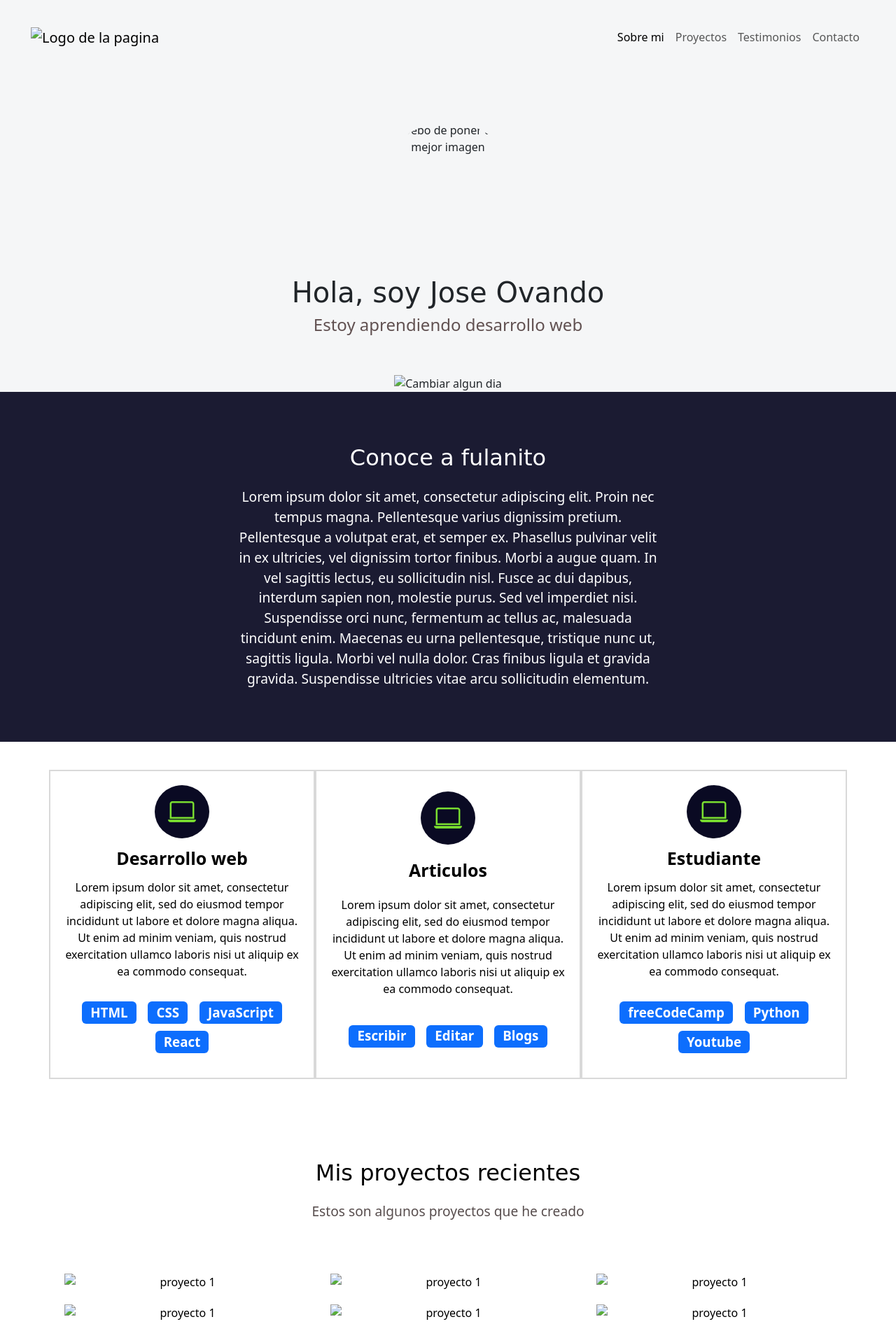
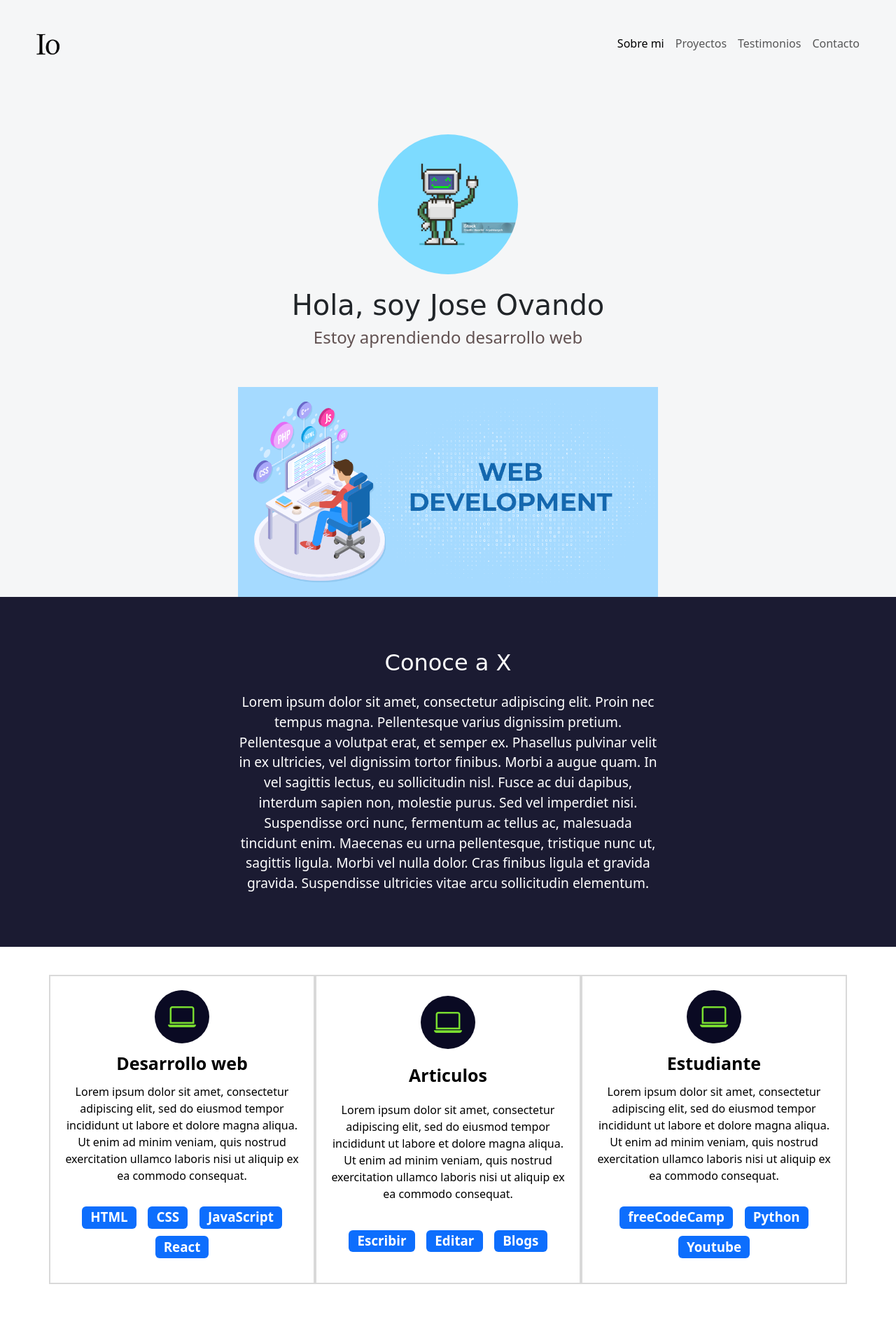
Before and after one commit to Jose-Ovando99/learn-bootstrap, a plain HTML site: page index.html in a window 1280 px wide. Shown: the top 1902 px of the page at 70% size. Drawn offline with nearby package versions, Linux system fonts and the light colour scheme; a web font is replaced by a local one.

Commit message:
actualizar imagenes

```diff
--- a/index.html
+++ b/index.html
@@ -18,7 +18,7 @@
   <link href="https://fonts.googleapis.com/css2?family=Quicksand:wght@300..700&family=Rubik+Dirt&family=Share+Tech+Mono&display=swap" rel="stylesheet">
   <!-- Rels locales -->
   <link href="styles.css" rel="stylesheet">
-  <link rel="icon" type="image/png" href="../imagenes-favicons/icon-bootlearn.png">
+  <link rel="icon" type="image/png" href="./imagenes/bs-icon.png">
   <title>Aprendiendo Bootstrap</title>
 </head>
 
@@ -32,7 +32,7 @@
       </button>
       <div class="collapse navbar-collapse" id="navbar-toggler">
         <a class="navbar-brand" href="#">
-          <img src="../imagenes-favicons/icon-bootlearn.png" width="50px" alt="Logo de la pagina">
+          <img src="./imagenes/io-nav.png" width="50px" alt="Logo de la pagina">
         </a>
         <ul class="navbar-nav d-flex justify-content-center align-items-center">
           <li class="nav-item">
@@ -56,21 +56,21 @@
   <section class="hero align-items-stretch">
     <div class="hero-principal d-flex flex-column justify-content-center align-items-center">
       <img class="hero-imagen-desarrollador rounded-circle"
-        src="../JavaScript-Dom/toppings-de-pizza/Imagenes/fondo-pizza.jpg" alt="Debo de poner una mejor imagen"
+        src="./imagenes/pa-dev.jpg" alt="Debo de poner una mejor imagen"
         width="90px">
       <h1>Hola, soy Jose Ovando</h1>
       <h2>Estoy aprendiendo desarrollo web</h2>
     </div>
     <div class="hero-inferior">
-      <img class="hero-inferior-imagen img-fluid" src="../JavaScript-Dom/citas-aleatorias/imagenes-citas/bibli.jpg"
-        alt="Cambiar algun dia">
+      <img class="hero-inferior-imagen img-fluid" src="./imagenes/hero-bottom.png"
+        alt="Imagen sobre desarrollo web">
     </div>
   </section>
 
   <!-- Sobre mi -->
   <section id="sobre-mi" class="sobre-mi seccion-oscura">
     <div class="contenedor">
-      <h2 class="seccion-titulo">Conoce a fulanito</h2>
+      <h2 class="seccion-titulo">Conoce a X</h2>
       <p class="seccion-texto">Lorem ipsum dolor sit amet, consectetur adipiscing elit. Proin nec tempus magna.
         Pellentesque varius dignissim pretium. Pellentesque a volutpat erat, et semper ex. Phasellus pulvinar velit in
         ex ultricies, vel dignissim tortor finibus. Morbi a augue quam. In vel sagittis lectus, eu sollicitudin nisl.
@@ -139,7 +139,7 @@
         <!-- Proyecto 1 -->
         <div class="col-12 col-md-6 col-lg-4">
           <div class="proyecto">
-            <img src="../imagenes-favicons/AdobeStock_567758379_Preview-removebg-preview.png" alt="proyecto 1">
+            <img src="./imagenes/pr1.png" alt="proyecto 1">
             <div class="overlay">
               <p>Proyecto 1</p>
               <div class="iconos-contenedor">
@@ -156,7 +156,7 @@
         <!-- Proyecto 2 -->
         <div class="col-12 col-md-6 col-lg-4">
           <div class="proyecto">
-            <img src="../imagenes-favicons/familia 4p.png" alt="proyecto 1">
+            <img src="./imagenes/pr1.png" alt="proyecto 1">
             <div class="overlay">
               <p>Proyecto 2</p>
               <div class="iconos-contenedor">
@@ -173,7 +173,7 @@
         <!-- Proyecto 3 -->
         <div class="col-12 col-md-6 col-lg-4">
           <div class="proyecto">
-            <img src="../imagenes-favicons/quitar_fondo-removebg-preview.png" alt="proyecto 1">
+            <img src="./imagenes/pr1.png" alt="proyecto 1">
             <div class="overlay">
               <p>Proyecto 3</p>
               <div class="iconos-contenedor">
@@ -190,7 +190,7 @@
         <!-- Proyecto 4 -->
         <div class="col-12 col-md-6 col-lg-4">
           <div class="proyecto">
-            <img src="../imagenes-favicons/robots cartoon 1.jpg" alt="proyecto 1">
+            <img src="./imagenes/pr1.png" alt="proyecto 1">
             <div class="overlay">
               <p>Proyecto 4</p>
               <div class="iconos-contenedor">
@@ -207,7 +207,7 @@
         <!-- Proyecto 5 -->
         <div class="col-12 col-md-6 col-lg-4">
           <div class="proyecto">
-            <img src="../imagenes-favicons/rpg character design.jpg" alt="proyecto 1">
+            <img src="./imagenes/pr1.png" alt="proyecto 1">
             <div class="overlay">
               <p>Proyecto 5</p>
               <div class="iconos-contenedor">
@@ -224,7 +224,7 @@
         <!-- Proyecto 6 -->
         <div class="col-12 col-md-6 col-lg-4">
           <div class="proyecto">
-            <img src="../imagenes-favicons/AdobeStock_567758379_Preview-removebg-preview.png" alt="proyecto 1">
+            <img src="./imagenes/pr1.png" alt="proyecto 1">
             <div class="overlay">
               <p>Proyecto 6</p>
               <div class="iconos-contenedor">
@@ -292,7 +292,7 @@
       <div class="carousel-inner">
         <div class="carousel-item active">
           <div class="container">
-            <img class="testimonio-img rounded-circle" src="../imagenes-favicons/Wizard.png" alt="Vato loco">
+            <img class="testimonio-img rounded-circle" src="./imagenes/test-1.jpg" alt="Vato loco">
             <p class="testimonio-texto">Lorem ipsum dolor sit amet consectetur adipisicing elit. Magni iste ullam, dolorem porro, necessitatibus nobis totam numquam ducimus sit illum tenetur nostrum laboriosam modi inventore!</p>
             <div class="testimonio-info">
               <p class="cliente">Vato loco</p>
@@ -303,7 +303,7 @@
         <div class="carousel-item">
           <div>
             <div class="container">
-              <img class="testimonio-img rounded-circle" src="../imagenes-favicons/quitar_fondo-removebg-preview.png" alt="Vato Vatin">
+              <img class="testimonio-img rounded-circle" src="./imagenes/test-2.jpg" alt="Vato Vatin">
               <p class="testimonio-texto">Lorem ipsum dolor sit amet consectetur adipisicing elit. Magni iste ullam, dolorem porro, necessitatibus nobis totam numquam ducimus sit illum tenetur nostrum laboriosam modi inventore!</p>
               <div class="testimonio-info">
                 <p class="cliente">Vato Vatin</p>
@@ -315,7 +315,7 @@
         <div class="carousel-item">
           <div>
             <div class="container">
-              <img class="testimonio-img rounded-circle" src="../imagenes-favicons/AdobeStock_567758379_Preview-removebg-preview.png" alt="Vato ultra loco">
+              <img class="testimonio-img rounded-circle" src="./imagenes/test-3.webp" alt="Vato ultra loco">
               <p class="testimonio-texto">Lorem ipsum dolor sit amet consectetur adipisicing elit. Magni iste ullam, dolorem porro, necessitatibus nobis totam numquam ducimus sit illum tenetur nostrum laboriosam modi inventore!</p>
               <div class="testimonio-info">
                 <p class="cliente">Hola que pez :v</p>
@@ -363,7 +363,7 @@
 
 <!-- Pie de pagina (footer) -->
   <footer class="seccion-oscura d-flex flex-column align-items-center justify-content-center">
-    <img class="footer-logo" src="../imagenes-favicons/AdobeStock_567758379_Preview-removebg-preview.png" alt="logo del portafolio">
+    <img class="footer-logo" src="./imagenes/pa-dev.jpg" alt="logo del portafolio">
     <p class="footer-texto text-center">Aprendo y creo todos los dias.<br>Creemos un proyecto Juntos</p>
     <div class="iconos-redes-sociales d-flex flex-wrap align-items-center justify-content-center">
       <a href="https://www.facebook.com" target="_blank" rel="noopener noreferrer">
```
Also changed, not shown: imagenes/bs-icon.png (added), imagenes/hero-bottom.png (added), imagenes/io-nav.png (added), imagenes/pa-dev.jpg (added), imagenes/pr1.png (added), imagenes/test-1.jpg (added), imagenes/test-2.jpg (added), imagenes/test-3.webp (added).
